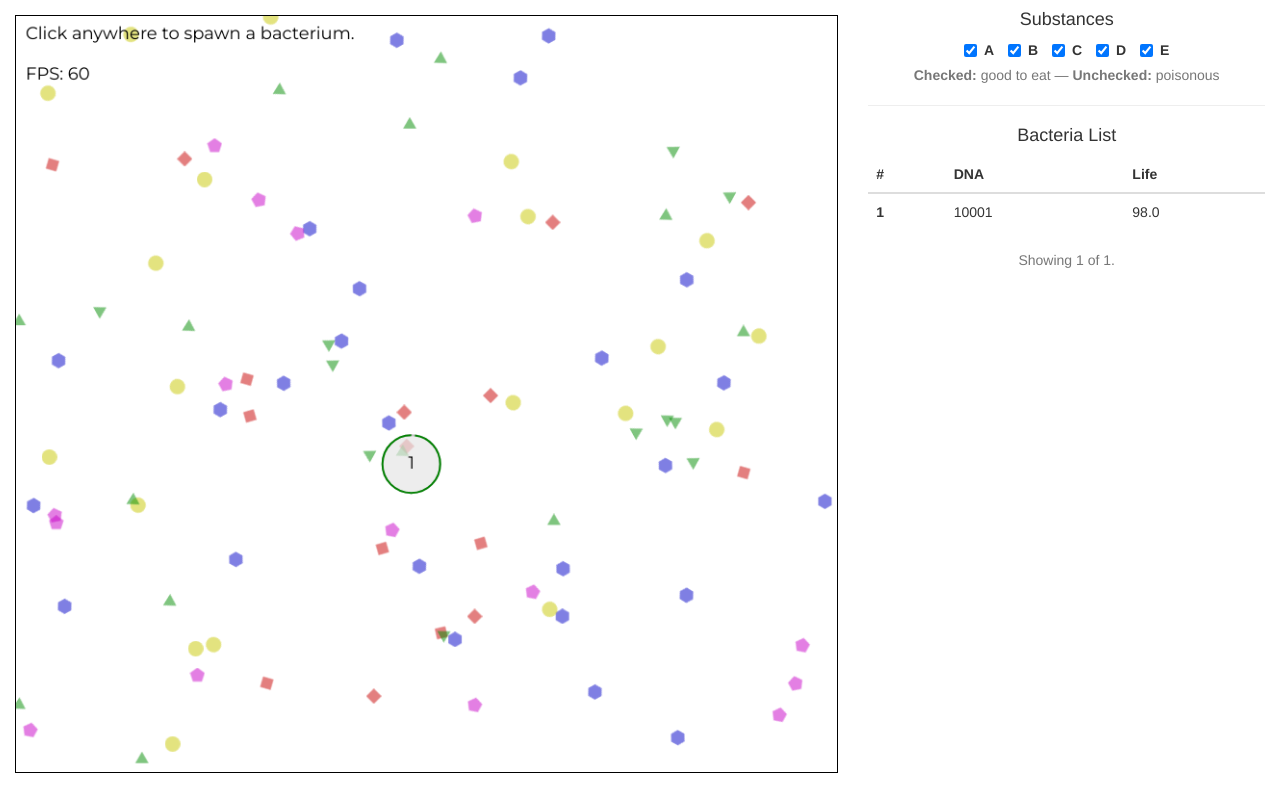
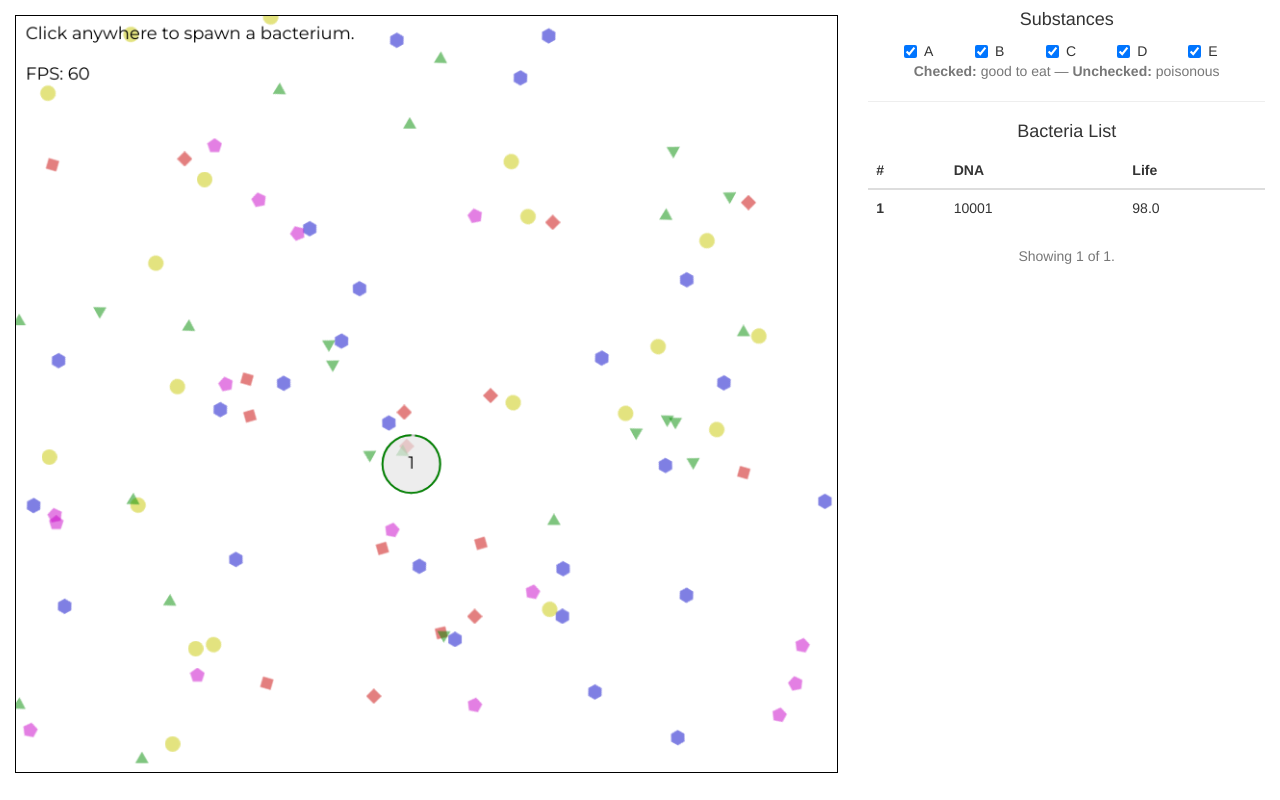
Before and after one commit to ferrolho/createjs-bacteria-sim, a plain HTML site: page index.html in a window 1280 px wide. Drawn offline with Linux system fonts and the light colour scheme.

Commit message:
Fixes FF bug and checboxes bug

```diff
--- a/entities/Bacterium.js
+++ b/entities/Bacterium.js
@@ -1,9 +1,4 @@
 {
-	Bacterium.ID = 0;
-	Bacterium.MAX_ROT = 5;
-	Bacterium.RADIUS = 30;
-	Bacterium.STROKE = 2;
-
 	function Bacterium(x, y) {
 		this.id = ++Bacterium.ID;
 		this.life = 100;
@@ -18,6 +13,11 @@
 		this.initShape(x, y);
 		this.initLabel();
 	}
+
+	Bacterium.ID = 0;
+	Bacterium.MAX_ROT = 5;
+	Bacterium.RADIUS = 30;
+	Bacterium.STROKE = 2;
 
 	Bacterium.prototype.initShape = function(x, y) {
 		this.shape = new createjs.Shape();
--- a/entities/Substance.js
+++ b/entities/Substance.js
@@ -1,4 +1,16 @@
 {
+	function Substance() {
+		this.speed = randomBetweenFloats(0, 1);
+		this.type = randomBetween(0, Substance.TYPES);
+
+		var headingDeg = randomBetween(0, 360);
+		this.heading = new Victor(Math.cos(deg2rad(headingDeg)), Math.sin(deg2rad(headingDeg)));
+
+		this.rotation = randomBetween(-2, 2);
+
+		this.initShape();
+	}
+
 	Substance.RADIUS = 8;
 	Substance.TYPES = 5;
 
@@ -10,18 +22,6 @@
 		var type = $(this).val();
 		Substance.POISONOUS[type] = !Substance.POISONOUS[type];
 	});
-
-	function Substance() {
-		this.speed = randomBetweenFloats(0, 1);
-		this.type = randomBetween(0, Substance.TYPES);
-
-		var headingDeg = randomBetween(0, 360);
-		this.heading = new Victor(Math.cos(deg2rad(headingDeg)), Math.sin(deg2rad(headingDeg)));
-
-		this.rotation = randomBetween(-2, 2);
-
-		this.initShape();
-	}
 
 	Substance.prototype.initShape = function() {
 		this.shape = new createjs.Shape();
--- a/index.html
+++ b/index.html
@@ -28,26 +28,26 @@
 
 				<h4 class="text-center">Substances</h4>
 
-				<div class="text-center">
+				<div class="row">
 					<form>
-						<div class="checkbox-inline">
-							<label><input type="checkbox" value="0" checked>A</label>
+						<div class="col-xs-offset-1 col-xs-2">
+							<label class="checkbox-inline"><input type="checkbox" value="0" checked>A</label>
 						</div>
 
-						<div class="checkbox-inline">
-							<label><input type="checkbox" value="1" checked>B</label>
+						<div class="col-xs-2">
+							<label class="checkbox-inline"><input type="checkbox" value="1" checked>B</label>
 						</div>
 
-						<div class="checkbox-inline">
-							<label><input type="checkbox" value="2" checked>C</label>
+						<div class="col-xs-2">
+							<label class="checkbox-inline"><input type="checkbox" value="2" checked>C</label>
 						</div>
 
-						<div class="checkbox-inline">
-							<label><input type="checkbox" value="3" checked>D</label>
+						<div class="col-xs-2">
+							<label class="checkbox-inline"><input type="checkbox" value="3" checked>D</label>
 						</div>
 
-						<div class="checkbox-inline">
-							<label><input type="checkbox" value="4" checked>E</label>
+						<div class="col-xs-2">
+							<label class="checkbox-inline"><input type="checkbox" value="4" checked>E</label>
 						</div>
 					</form>
 				</div>
```
